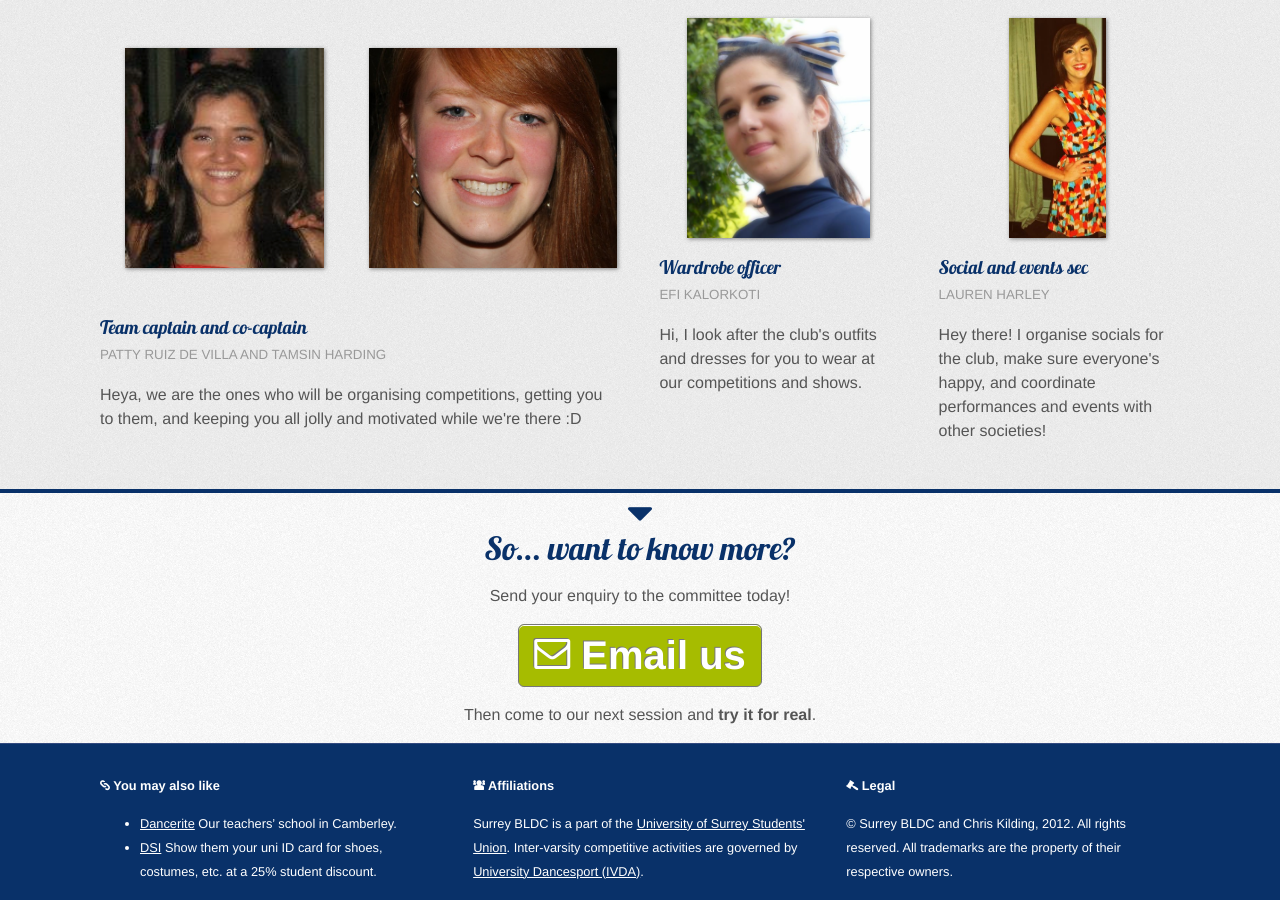
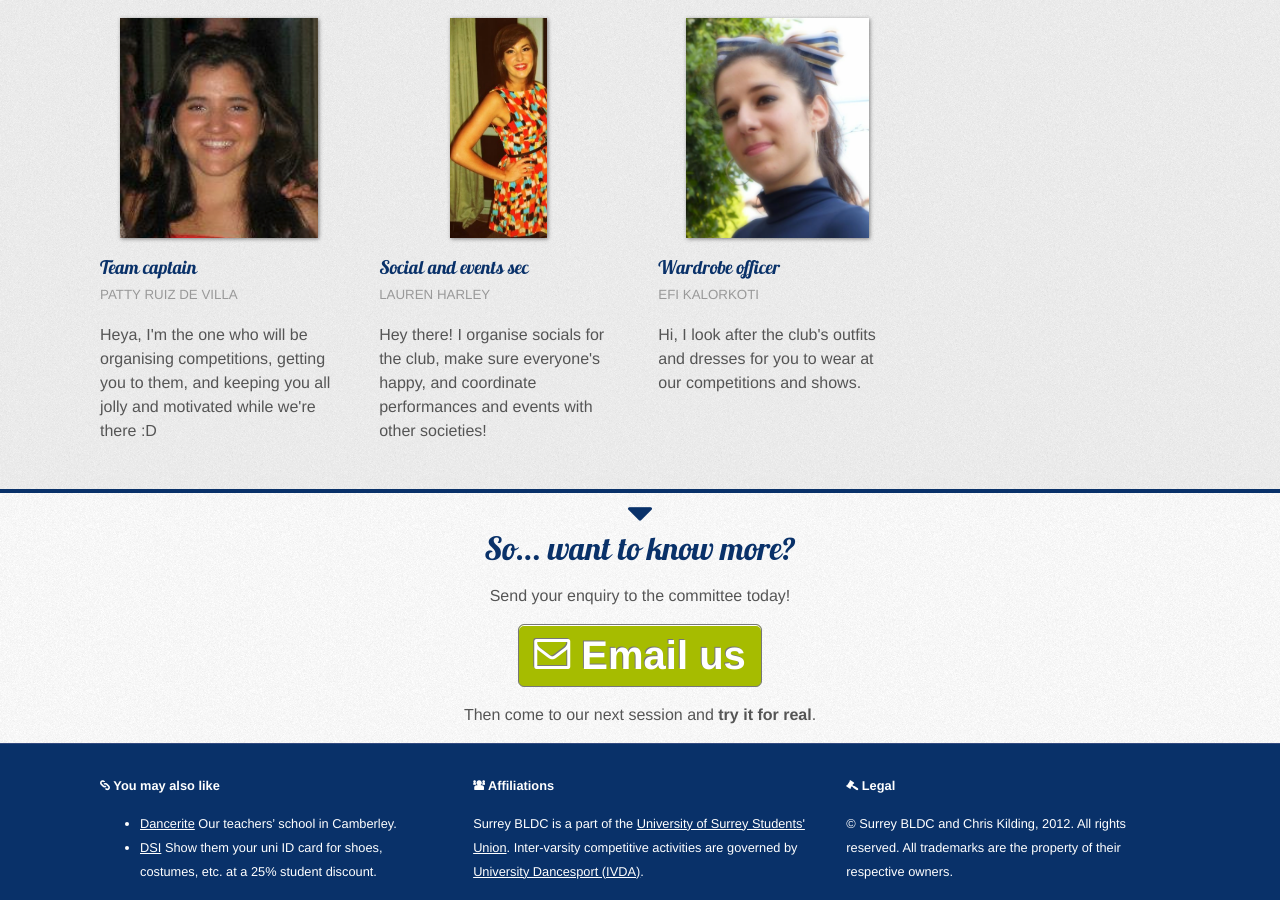
Before and after one commit to surreybldc/surreybldc.github.com, a Jekyll site: the page built from index.html, in a window 1280 px wide and 900 px high, scrolled down 5252 px. Built offline with Jekyll 4.4.1, drawn with Linux system fonts in a browser that asks for light colours.

Commit message:
only one tc this year

```diff
--- a/index.html
+++ b/index.html
@@ -275,20 +275,25 @@ layout: default
       </div>
     </div>
     <div class="row">
-      <div class="sixcol committeeImage">
-        <div class="sixcol">
-          <img src="/img/committee/patty.png" alt="The club's team captain">
-        </div>
-        <div class="sixcol last">
-          <img src="/img/committee/tamsin_cropped.jpg" alt="The club's co-captain">
-        </div>
-        <h3>Team captain and co-captain</h3>
-        <small>Patty Ruiz de Villa and Tamsin Harding</small>
+      <div class="threecol committeeImage">
+        <img src="/img/committee/patty.png" alt="The club's team captain">
+        <h3>Team captain</h3>
+        <small>Patty Ruiz de Villa</small>
         <p>
-          Heya, we are the ones who will be organising competitions, getting you to them, and keeping you all jolly and motivated while we're there :D
+          Heya, I'm the one who will be organising competitions, getting you to them, and keeping you all jolly and motivated while we're there :D
         </p>
       </div>
       <div class="threecol committeeImage">
+        <img src="/img/committee/lauren_original.jpg" alt="The club's social sec">
+        <h3>Social and events sec</h3>
+        <small>
+          Lauren Harley
+        </small>
+        <p>
+          Hey there! I organise socials for the club, make sure everyone's happy, and coordinate performances and events with other societies!
+        </p>
+      </div>
+      <div class="threecol last committeeImage">
         <img src="/img/committee/efi.png" alt="The club's wardrobe officer">
         <h3>Wardrobe officer</h3>
         <small>
@@ -296,16 +301,6 @@ layout: default
         </small>
         <p>
           Hi, I look after the club's outfits and dresses for you to wear at our competitions and shows.
-        </p>
-      </div>
-      <div class="threecol last committeeImage">
-        <img src="/img/committee/lauren_original.jpg" alt="The club's social sec">
-        <h3>Social and events sec</h3>
-        <small>
-          Lauren Harley
-        </small>
-        <p>
-          Hey there! I organise socials for the club, make sure everyone's happy, and coordinate performances and events with other societies!
         </p>
       </div>
     </div>
```
Also changed, not shown: 1 other file.
